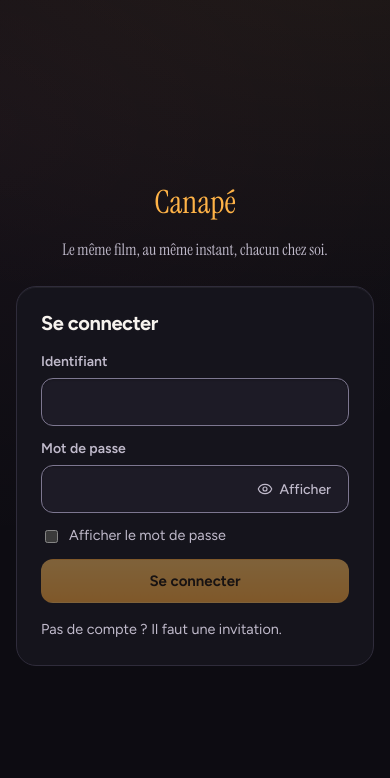
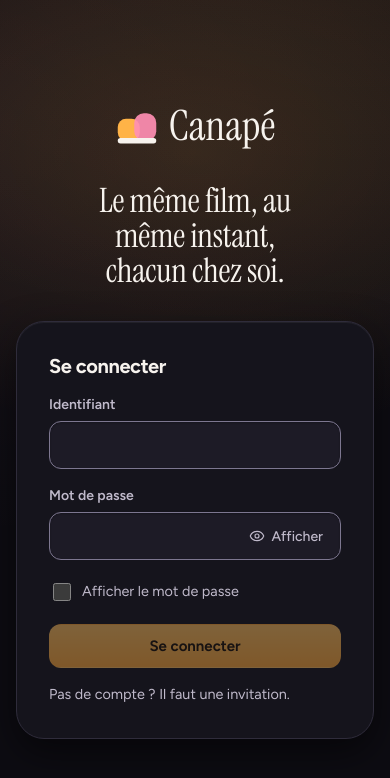
Before and after one commit to mawena/Canape, a SvelteKit app in the folder client/: page /connexion in a window 390 px wide. Shown: the top 778 px of the page. Built offline with nearby package versions, Linux system fonts and the light colour scheme; no server answers.

Commit message:
feat(interface): premiers pas sur l'accueil, connexion et invitation refaites, galerie et fiche affinées

```diff
--- /dev/null
+++ b/client/src/lib/interface/PremiersPas.svelte
@@ -0,0 +1,113 @@
+<script lang="ts">
+  /**
+   * Premiers pas (phase 14) : trois étapes simples pour un compte neuf. Elles se cochent toutes seules d'après les données
+   * (films, personnes, séances) et la carte disparaît quand tout est fait ; on peut la refermer (mémorisé sur cet appareil).
+   * Rien de bloquant : chaque étape est un simple lien.
+   * - `films`, `seances` : nombres déjà connus de l'accueil. `estAdmin` : seuls les administrateurs créent des invitations.
+   */
+  import { onMount } from 'svelte';
+  import type { UtilisateurPublic } from '@canape/partage';
+  import { api } from '$lib/api/client.ts';
+  import { Bouton, Icone } from '$lib/ui/index.ts';
+  import type { NomIcone } from '$lib/ui/index.ts';
+  import { liens } from '$lib/interface/liens.ts';
+
+  interface Props { films: number; seances: number; estAdmin: boolean }
+  let { films, seances, estAdmin }: Props = $props();
+
+  const CLE = 'canape.premiers-pas';
+  let ferme = $state(false);
+  let personnes = $state<number | null>(null);
+
+  onMount(() => {
+    try { ferme = localStorage.getItem(CLE) === 'ferme'; } catch { /* stockage indisponible */ }
+    void api.get<UtilisateurPublic[]>('/api/utilisateurs').then((l) => { personnes = Array.isArray(l) ? l.length : null; }).catch(() => { personnes = null; });
+  });
+
+  interface Etape { id: string; titre: string; texte: string; icone: NomIcone; fait: boolean; action: string; href?: string }
+  const etapes = $derived<Etape[]>([
+    {
+      id: 'film', titre: 'Ajoute un film', icone: 'film', fait: films > 0, action: 'Ajouter un film', href: liens.ajouterFilm,
+      texte: 'Envoie un fichier depuis ton ordinateur ou colle un lien torrent. Il est prêt dès qu’il est arrivé.',
+    },
+    {
+      id: 'inviter', titre: 'Invite quelqu’un', icone: 'utilisateurs', fait: personnes !== null && personnes > 1,
+      action: estAdmin ? 'Créer une invitation' : '', href: estAdmin ? '/admin/invitations' : undefined,
+      texte: estAdmin ? 'Crée un lien d’invitation et envoie-le à la personne avec qui tu regardes.' : 'Demande à un administrateur de créer un compte pour la personne avec qui tu regardes.',
+    },
+    {
+      id: 'seance', titre: 'Lance une séance', icone: 'popcorn', fait: seances > 0, action: 'Lancer une séance', href: liens.nouvelleSeance(),
+      texte: 'Choisis le film, fixe l’heure : vous vous retrouvez dans la même salle, synchronisés.',
+    },
+  ]);
+  const faites = $derived(etapes.filter((e) => e.fait).length);
+  const courante = $derived(etapes.find((e) => !e.fait)?.id ?? '');
+  const visible = $derived(!ferme && personnes !== null && faites < etapes.length);
+
+  function fermer(): void {
+    ferme = true;
+    try { localStorage.setItem(CLE, 'ferme'); } catch { /* stockage indisponible */ }
+  }
+</script>
+
+{#if visible}
+  <section class="pas" aria-labelledby="titre-pas" data-test="premiers-pas">
+    <header>
+      <div>
+        <h2 id="titre-pas">Pour bien démarrer</h2>
+        <p class="avance tn">{faites} sur {etapes.length} faites</p>
+      </div>
+      <button type="button" class="x" aria-label="Fermer les premiers pas" onclick={fermer}><Icone nom="fermer" taille={18} /></button>
+    </header>
+    <div class="barre" role="progressbar" aria-valuemin="0" aria-valuemax={etapes.length} aria-valuenow={faites} aria-label="Avancement"><i style:width="{(faites / etapes.length) * 100}%"></i></div>
+    <ol>
+      {#each etapes as e, i (e.id)}
+        <li class:fait={e.fait} class:courante={e.id === courante} data-test="pas-{e.id}" data-fait={e.fait}>
+          <span class="rond" aria-hidden="true">{#if e.fait}<Icone nom="verifier" taille={18} />{:else}{i + 1}{/if}</span>
+          <div class="texte">
+            <h3>{e.titre}{#if e.fait}<span class="vh"> (fait)</span>{/if}</h3>
+            {#if !e.fait}<p>{e.texte}</p>{/if}
+          </div>
+          {#if !e.fait && e.href && e.action}
+            <Bouton variante={e.id === courante ? 'primaire' : 'secondaire'} taille="s" href={e.href}>{e.action}</Bouton>
+          {/if}
+        </li>
+      {/each}
+    </ol>
+  </section>
+{/if}
+
+<style>
+  .pas {
+    display: grid; gap: var(--e-4); padding: var(--e-6); border-radius: var(--r-l); background: var(--s1);
+    border: 1px solid var(--bord-vif); box-shadow: inset 0 1px 0 var(--reflet);
+    background-image: radial-gradient(520px 200px at 0% 0%, var(--lampe-fond), transparent 75%);
+  }
+  header { display: flex; justify-content: space-between; align-items: flex-start; gap: var(--e-3); }
+  h2 { font: 700 1.25rem / 1.2 var(--texte-police); letter-spacing: -0.02em; }
+  .avance { color: var(--doux); font-size: 14px; margin-top: 2px; }
+  .x { display: grid; place-items: center; width: 44px; height: 44px; margin: -8px -8px 0 0; border: 0; border-radius: 50%; background: transparent; color: var(--doux); }
+  @media (hover: hover) { .x:hover { background: var(--s3); color: var(--texte); } }
+  .barre { height: 6px; border-radius: 6px; background: var(--s3); overflow: hidden; }
+  .barre i { display: block; height: 100%; border-radius: 6px; background: var(--lampe-degrade); transition: width var(--d-3) var(--ease); }
+  ol { list-style: none; margin: 0; padding: 0; display: grid; gap: var(--e-2); }
+  li {
+    display: grid; grid-template-columns: 36px 1fr auto; gap: var(--e-4); align-items: center; padding: var(--e-3) var(--e-3);
+    border-radius: var(--r-m); border: 1px solid transparent;
+  }
+  li.courante { background: var(--s2); border-color: var(--bord); }
+  .rond {
+    display: grid; place-items: center; width: 36px; height: 36px; border-radius: 50%; background: var(--s3); color: var(--doux);
+    font-weight: 700; font-size: 15px; font-variant-numeric: tabular-nums;
+  }
+  .courante .rond { background: var(--lampe-fond); color: var(--lampe); }
+  .fait .rond { background: var(--ok-fond); color: var(--ok); }
+  h3 { font: 650 1rem / 1.3 var(--texte-police); }
+  .fait h3 { color: var(--doux); text-decoration: line-through; text-decoration-color: var(--discret); }
+  .texte p { color: var(--doux); font-size: 14.5px; margin-top: 2px; max-width: 56ch; }
+  @media (max-width: 640px) {
+    .pas { padding: var(--e-5); }
+    li { grid-template-columns: 36px 1fr; }
+    li > :global(.bouton) { grid-column: 2; justify-self: start; }
+  }
+</style>
--- a/client/src/lib/mediatheque/CarteAffiche.svelte
+++ b/client/src/lib/mediatheque/CarteAffiche.svelte
@@ -38,24 +38,24 @@
 </a>
 
 <style>
-  .carte { display: block; color: inherit; text-decoration: none; border-radius: 10px; }
+  .carte { display: block; color: inherit; text-decoration: none; border-radius: var(--r-affiche); }
   .carte:focus-visible { outline: 3px solid var(--lampe, #ffb347); outline-offset: 3px; }
   .affiche {
-    position: relative; aspect-ratio: 2 / 3; border-radius: 10px; overflow: hidden; background: var(--s2, #262031);
-    box-shadow: 0 6px 18px rgba(6, 5, 10, 0.5); transition: transform 160ms ease, box-shadow 160ms ease;
+    position: relative; aspect-ratio: 2 / 3; border-radius: var(--r-affiche); overflow: hidden; background: var(--s2);
+    box-shadow: var(--ombre-2), 0 0 0 1px rgba(255, 255, 255, 0.06); transition: transform var(--d-2) var(--ease), box-shadow var(--d-2) var(--ease);
   }
-  .carte:hover .affiche, .carte:focus-visible .affiche { transform: translateY(-4px); box-shadow: 0 10px 30px color-mix(in srgb, var(--lueur) 40%, transparent), 0 6px 18px rgba(6, 5, 10, 0.5); }
+  .carte:hover .affiche, .carte:focus-visible .affiche { transform: translateY(-4px); box-shadow: 0 16px 36px rgba(0, 0, 0, 0.5), 0 0 44px -8px var(--lueur), 0 0 0 1px rgba(255, 255, 255, 0.1); }
   img { width: 100%; height: 100%; object-fit: cover; display: block; }
   .sans { background: linear-gradient(160deg, hsl(var(--teinte) 38% 30%), hsl(var(--teinte) 38% 12%)); display: flex; flex-direction: column; justify-content: flex-end; padding: 14px; gap: 4px; }
   .titre-genere { font-family: var(--titre, 'Instrument Serif', Georgia, serif); font-size: 1.5rem; line-height: 1.1; color: #fff; display: -webkit-box; -webkit-line-clamp: 3; line-clamp: 3; -webkit-box-orient: vertical; overflow: hidden; position: relative; z-index: 1; }
   .annee-generee { font-size: 0.75rem; color: #fff; opacity: 0.85; position: relative; z-index: 1; }
   .pied { position: absolute; inset: auto 0 0 0; height: 40%; background: linear-gradient(transparent, rgba(0, 0, 0, 0.55)); pointer-events: none; }
   .badges { position: absolute; top: 8px; left: 8px; display: flex; gap: 4px; flex-wrap: wrap; z-index: 2; }
-  .puce { display: inline-flex; align-items: center; gap: 4px; background: rgba(13, 12, 18, 0.8); border-radius: 999px; padding: 3px 9px; font-size: 0.75rem; }
+  .puce { display: inline-flex; align-items: center; gap: 4px; background: rgba(13, 12, 18, 0.8); backdrop-filter: blur(8px); border-radius: 999px; padding: 4px 10px; font-size: 0.75rem; font-weight: 600; }
   .alerte { color: var(--alerte, #ffd166); }
   .mal { color: var(--mal, #ff7f70); }
   .rose { color: var(--rose, #ff8fb4); }
-  .titre { margin: 10px 0 2px; font-weight: 600; font-size: 0.95rem; display: -webkit-box; -webkit-line-clamp: 2; line-clamp: 2; -webkit-box-orient: vertical; overflow: hidden; }
+  .titre { margin: 10px 0 2px; font-weight: 650; font-size: 0.95rem; line-height: 1.25; display: -webkit-box; -webkit-line-clamp: 2; line-clamp: 2; -webkit-box-orient: vertical; overflow: hidden; }
   .details { margin: 0; font-size: 0.875rem; color: var(--discret, #9a90a7); }
   @media (prefers-reduced-motion: reduce) { .affiche { transition: none; } .carte:hover .affiche { transform: none; } }
 </style>
--- a/client/src/routes/connexion/+page.svelte
+++ b/client/src/routes/connexion/+page.svelte
@@ -4,7 +4,7 @@
   import { ErreurApi } from '$lib/api/client.ts';
   import { retourSur } from '$lib/comptes/format.ts';
   import { session } from '$lib/comptes/session.svelte.ts';
-  import { Bouton, Carte, Champ, Chargement } from '$lib/ui/index.ts';
+  import { Bouton, Carte, Champ, Chargement, Logo } from '$lib/ui/index.ts';
 
   let identifiant = $state('');
   let motDePasse = $state('');
@@ -40,8 +40,8 @@
 <svelte:head><title>Connexion · Canapé</title></svelte:head>
 
 <main>
-  <h1>Canapé</h1>
-  <p class="accroche">Le même film, au même instant, chacun chez soi.</p>
+  <a class="marque" href="/" aria-label="Canapé"><Logo taille={44} mot /></a>
+  <h1>Le même film, au même instant, chacun chez soi.</h1>
   {#if !prete}
     <Chargement />
   {:else if session.installationRequise}
@@ -62,11 +62,15 @@
 </main>
 
 <style>
-  main { min-height: 100%; display: grid; place-content: center; justify-items: center; gap: var(--espace-3); padding: var(--espace-5) var(--espace-4); }
-  h1 { color: var(--or); text-align: center; }
-  .accroche { color: var(--doux); font-family: var(--titre); margin: 0 0 var(--espace-3); text-align: center; }
-  main :global(.carte) { width: min(400px, calc(100vw - 2 * var(--espace-4))); }
-  form { display: grid; gap: var(--espace-3); }
-  .voir { color: var(--doux); font-size: 0.9rem; display: flex; gap: var(--espace-2); align-items: center; }
+  main {
+    min-height: 100%; display: grid; place-content: center; justify-items: center; gap: var(--e-5); padding: var(--e-7) var(--e-4); text-align: center;
+    background: radial-gradient(700px 420px at 50% 18%, rgba(255, 179, 71, 0.13), transparent 70%);
+  }
+  .marque { text-decoration: none; margin-bottom: var(--e-2); }
+  h1 { font: 400 clamp(2.1rem, 6vw, 3.25rem) / 1.04 var(--titre); letter-spacing: -0.01em; max-width: 16ch; text-wrap: balance; margin-bottom: var(--e-3); }
+  main :global(.carte) { width: min(420px, calc(100vw - 2 * var(--e-4))); text-align: left; box-shadow: var(--ombre-3); border-radius: var(--r-xl); padding: var(--e-7); }
+  form { display: grid; gap: var(--e-4); }
+  .voir { color: var(--doux); font-size: 0.9rem; display: flex; gap: var(--e-2); align-items: center; min-height: 32px; }
+  .voir input { width: 18px; height: 18px; accent-color: var(--lampe); }
   .aide { margin: 0; color: var(--doux); font-size: 0.9rem; }
 </style>
--- a/client/src/routes/galerie/+page.svelte
+++ b/client/src/routes/galerie/+page.svelte
@@ -194,15 +194,18 @@
 {/if}
 
 <style>
-  main { max-width: 1200px; margin: 0 auto; padding: 24px 16px 64px; display: grid; gap: 20px; }
+  main { max-width: 1200px; margin: 0 auto; padding: 0 0 64px; display: grid; gap: var(--e-5); }
   .entete { display: flex; align-items: center; justify-content: space-between; gap: 12px; }
-  h1 { font-family: var(--titre, 'Instrument Serif', Georgia, serif); font-size: 2.4rem; margin: 0; font-weight: 400; }
+  h1 { font-family: var(--titre); font-size: clamp(2.25rem, 5vw, 3rem); line-height: 1.02; margin: 0; font-weight: 400; letter-spacing: -0.01em; }
   .outils { display: flex; flex-wrap: wrap; gap: 12px; align-items: center; }
-  .onglets { display: flex; gap: 4px; background: var(--s1, #15141c); border: 1px solid var(--bord, #3d3549); border-radius: 999px; padding: 3px; overflow-x: auto; max-width: 100%; }
-  .onglets button { background: none; border: 0; border-radius: 999px; padding: 7px 16px; height: 36px; color: var(--doux, #b9afc4); white-space: nowrap; }
-  .onglets button.actif { background: var(--s3, #312a3d); color: var(--texte, #f7f3ee); }
-  .recherche, select { background: var(--s2, #262031); border: 1px solid var(--bord-champ, #857a95); border-radius: 12px; padding: 9px 12px; color: var(--texte, #f7f3ee); height: 42px; }
+  .onglets { display: flex; gap: 2px; background: var(--s1); border: 1px solid var(--bord); border-radius: var(--r-m); padding: 4px; overflow-x: auto; max-width: 100%; scrollbar-width: none; }
+  .onglets button { background: none; border: 0; border-radius: 9px; padding: 0 16px; height: 40px; color: var(--doux); white-space: nowrap; font-weight: 600; font-size: 14.5px; }
+  .onglets button:hover:not(.actif) { color: var(--texte); }
+  .onglets button.actif { background: var(--s3); color: var(--texte); box-shadow: inset 0 1px 0 var(--reflet), 0 1px 3px rgba(0, 0, 0, 0.4); }
+  .recherche, select { background: var(--s2); border: 1px solid var(--bord-champ); border-radius: var(--r-m); padding: 0 14px; color: var(--texte); height: 48px; font-size: 16px; }
   .recherche { flex: 1; min-width: 180px; }
+  .recherche::placeholder { color: var(--discret); }
+  .recherche:focus, select:focus { outline: 3px solid var(--lampe-vive); outline-offset: 2px; border-color: var(--lampe); }
   .vh { position: absolute; width: 1px; height: 1px; overflow: hidden; clip-path: inset(50%); }
   .erreur { color: var(--mal, #ff7f70); }
   .choix { display: grid; gap: var(--e-3); }
@@ -212,5 +215,5 @@
   .option span { display: grid; gap: 2px; }
   .option .t-petit { color: var(--doux); }
   .voile { position: fixed; inset: 0; z-index: 50; background: rgba(6, 5, 10, 0.7); display: grid; place-items: center; pointer-events: none; }
-  .voile p { margin: 0; padding: 48px 72px; border: 2px dashed var(--lampe, #ffb347); background: var(--lampe-fond, rgba(255, 179, 71, 0.14)); border-radius: 22px; font-family: var(--titre, 'Instrument Serif', Georgia, serif); font-size: 1.9rem; }
+  .voile p { margin: 0; padding: 48px 72px; border: 2px dashed var(--lampe, #ffb347); background: var(--lampe-fond, rgba(255, 179, 71, 0.14)); border-radius: var(--r-xl); font-family: var(--titre); font-size: 1.9rem; }
 </style>
--- a/client/src/routes/galerie/[id]/+page.svelte
+++ b/client/src/routes/galerie/[id]/+page.svelte
@@ -320,27 +320,28 @@
 </main>
 
 <style>
-  main { position: relative; max-width: 1100px; margin: 0 auto; padding: 16px 16px 64px; }
-  .retour a { color: var(--doux, #b9afc4); text-decoration: none; }
-  .fond { position: absolute; inset: 0 0 auto 0; height: 420px; overflow: hidden; z-index: -1; mask-image: linear-gradient(#000, transparent); -webkit-mask-image: linear-gradient(#000, transparent); opacity: 0.35; }
-  .fond img { width: 100%; height: 100%; object-fit: cover; filter: blur(8px); }
+  main { position: relative; max-width: 1100px; margin: 0 auto; padding: 0 0 64px; }
+  .retour a { color: var(--doux); text-decoration: none; display: inline-flex; align-items: center; min-height: 44px; font-weight: 600; }
+  .retour a:hover { color: var(--texte); }
+  .fond { position: absolute; inset: -44px calc(var(--gouttiere) * -1) auto; height: 520px; overflow: hidden; z-index: -1; mask-image: linear-gradient(#000, transparent); -webkit-mask-image: linear-gradient(#000, transparent); opacity: 0.4; }
+  .fond img { width: 100%; height: 100%; object-fit: cover; filter: blur(28px) saturate(1.3); transform: scale(1.15); }
   .fiche { display: grid; gap: 28px; margin-top: 12px; }
   @media (min-width: 760px) { .fiche { grid-template-columns: 280px minmax(0, 1fr); } }
   .affiche-bloc { display: grid; justify-items: center; align-content: start; }
-  .affiche { width: min(280px, 60vw); aspect-ratio: 2 / 3; border-radius: 10px; overflow: hidden; background: var(--s2, #262031); box-shadow: 0 24px 60px color-mix(in srgb, var(--lueur) 35%, transparent), 0 6px 18px rgba(6, 5, 10, 0.5); display: grid; place-items: end start; }
+  .affiche { width: min(280px, 60vw); aspect-ratio: 2 / 3; border-radius: var(--r-l); overflow: hidden; background: var(--s2); box-shadow: 0 30px 70px color-mix(in srgb, var(--lueur) 40%, transparent), 0 8px 24px rgba(6, 5, 10, 0.6), 0 0 0 1px rgba(255, 255, 255, 0.07); display: grid; place-items: end start; }
   .affiche img { width: 100%; height: 100%; object-fit: cover; }
   .affiche span { padding: 16px; font-family: var(--titre, 'Instrument Serif', Georgia, serif); font-size: 1.6rem; }
   h1 { font-family: var(--titre, 'Instrument Serif', Georgia, serif); font-size: clamp(2rem, 5vw, 3rem); line-height: 1.05; margin: 0; font-weight: 400; }
   .sous-titre { color: var(--doux, #b9afc4); margin: 6px 0 14px; }
   .resume { max-width: 65ch; color: var(--texte, #f7f3ee); line-height: 1.55; }
   .puces { list-style: none; padding: 0; margin: 14px 0; display: flex; flex-wrap: wrap; gap: 8px; }
-  .puce { display: inline-flex; align-items: center; gap: 6px; min-height: 28px; padding: 0 12px; border-radius: 999px; background: var(--s2, #262031); font-size: 0.8125rem; margin: 0; }
+  .puce { display: inline-flex; align-items: center; gap: 6px; min-height: 30px; padding: 0 12px; border-radius: 999px; background: var(--s2); border: 1px solid var(--bord); font-size: 0.8125rem; font-weight: 600; color: var(--doux); margin: 0; }
   .puce.alerte { color: var(--alerte, #ffd166); }
   .puce.mal { color: var(--mal, #ff7f70); }
-  .actions { display: flex; flex-wrap: wrap; gap: 10px; margin: 20px 0; }
+  .actions { display: flex; flex-wrap: wrap; gap: 10px; margin: 24px 0; }
   .section { border-top: 1px solid var(--bord, #3d3549); padding: 14px 0; }
-  .section summary { cursor: pointer; font-weight: 600; }
-  .section h3 { font-family: inherit; font-size: 0.8rem; text-transform: uppercase; letter-spacing: 0.08em; color: var(--discret, #9a90a7); margin: 14px 0 6px; }
+  .section summary { cursor: pointer; font-weight: 650; min-height: 44px; display: flex; align-items: center; }
+  .section h3 { font-family: inherit; font-size: 0.9rem; font-weight: 650; color: var(--doux); margin: 14px 0 6px; }
   .liste { list-style: none; padding: 0; margin: 0; display: grid; gap: 6px; }
   .discret { color: var(--discret, #9a90a7); }
   dl { display: grid; grid-template-columns: max-content 1fr; gap: 6px 16px; }
@@ -353,7 +354,7 @@
   .erreur { color: var(--mal, #ff7f70); }
   .formulaire { display: grid; gap: 14px; }
   .zone { display: grid; gap: 6px; font-size: 0.85rem; color: var(--doux, #b9afc4); }
-  textarea, .recherche { background: var(--s2, #262031); border: 1px solid var(--bord-champ, #857a95); border-radius: 10px; padding: 10px 12px; color: var(--texte, #f7f3ee); font: inherit; width: 100%; }
+  textarea, .recherche { background: var(--s2, #262031); border: 1px solid var(--bord-champ, #857a95); border-radius: var(--r-m); padding: 12px 14px; color: var(--texte); font: inherit; width: 100%; }
   .rangee { display: flex; gap: 8px; }
   .candidats { list-style: none; padding: 0; margin: 8px 0 0; display: grid; gap: 6px; max-height: 220px; overflow: auto; }
   .candidats button { width: 100%; text-align: left; background: var(--s1, #15141c); border: 1px solid var(--bord, #3d3549); border-radius: 10px; padding: 8px 10px; display: grid; gap: 2px; }
--- a/client/src/routes/invitation/[jeton]/+page.svelte
+++ b/client/src/routes/invitation/[jeton]/+page.svelte
@@ -5,7 +5,7 @@
   import { api, ErreurApi } from '$lib/api/client.ts';
   import { aideMotDePasse, jaugeMotDePasse } from '$lib/comptes/format.ts';
   import { session } from '$lib/comptes/session.svelte.ts';
-  import { Avatar, BarreProgression, Bouton, Carte, Champ, Chargement, EtatVide } from '$lib/ui/index.ts';
+  import { Avatar, BarreProgression, Bouton, Carte, Champ, Chargement, EtatVide, Logo } from '$lib/ui/index.ts';
 
   const jeton = $derived(page.params['jeton'] ?? '');
   let invitation = $state<InvitationPublique | null>(null);
@@ -59,7 +59,7 @@
 <svelte:head><title>Invitation · Canapé</title></svelte:head>
 
 <main>
-  <h1>Canapé</h1>
+  <a class="marque" href="/connexion" aria-label="Canapé"><Logo taille={44} mot /></a>
   {#if echec}
     <EtatVide titre="Ce lien ne marche pas." texte={echec} />
   {:else if !invitation}
@@ -103,13 +103,17 @@
 </main>
 
 <style>
-  main { min-height: 100%; display: grid; place-content: center; justify-items: center; gap: var(--espace-3); padding: var(--espace-5) var(--espace-4); }
-  h1 { color: var(--or); text-align: center; }
-  main :global(.carte) { width: min(420px, calc(100vw - 2 * var(--espace-4))); }
-  form { display: grid; gap: var(--espace-3); }
-  fieldset { border: 0; padding: 0; margin: 0; display: grid; gap: var(--espace-2); }
-  legend { color: var(--doux); font-size: 0.85rem; padding: 0; margin-bottom: var(--espace-2); }
-  .couleurs { display: flex; flex-wrap: wrap; gap: var(--espace-2); }
-  .couleur { background: none; border: 2px solid transparent; border-radius: 50%; padding: 2px; cursor: pointer; }
-  .couleur.choisie { border-color: var(--creme, #fff); }
+  main {
+    min-height: 100%; display: grid; place-content: center; justify-items: center; gap: var(--e-5); padding: var(--e-7) var(--e-4);
+    background: radial-gradient(700px 420px at 50% 12%, rgba(255, 179, 71, 0.13), transparent 70%);
+  }
+  .marque { text-decoration: none; }
+  main :global(.carte) { width: min(440px, calc(100vw - 2 * var(--e-4))); box-shadow: var(--ombre-3); border-radius: var(--r-xl); padding: var(--e-7); }
+  main :global(.carte h2) { font: 400 clamp(1.9rem, 5vw, 2.4rem) / 1.08 var(--titre); letter-spacing: -0.01em; }
+  form { display: grid; gap: var(--e-4); }
+  fieldset { border: 0; padding: 0; margin: 0; display: grid; gap: var(--e-2); }
+  legend { color: var(--doux); font-size: 14px; font-weight: 600; padding: 0; margin-bottom: var(--e-2); }
+  .couleurs { display: flex; flex-wrap: wrap; gap: var(--e-2); }
+  .couleur { background: none; border: 2px solid transparent; border-radius: 50%; padding: 3px; cursor: pointer; min-width: 44px; min-height: 44px; display: grid; place-items: center; }
+  .couleur.choisie { border-color: var(--texte); }
 </style>
```
Also changed, not shown: client/src/routes/+page.svelte (+6 -3 lines).
